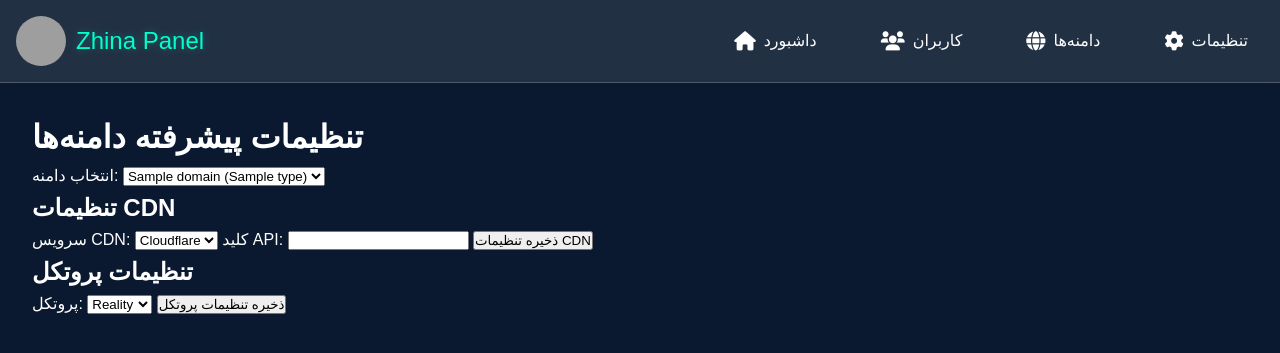
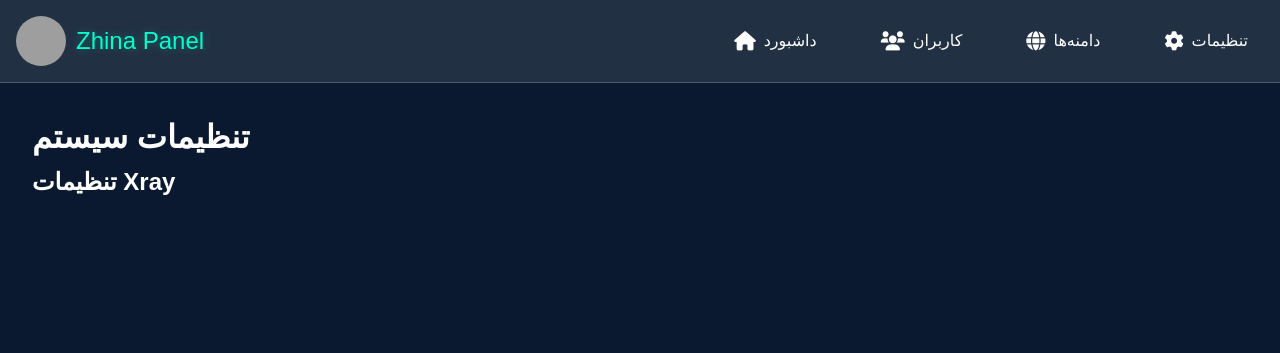
Before and after one commit to naseh42/zhina, a FastAPI app: template frontend/templates/settings.html in a window 1280 px wide. Shown: the top 353 px of the page. Run offline with FastAPI, Linux system fonts and the light colour scheme; the template is opened without the code that fills it: most values are stand-ins (such as "Sample title", 1, 10 or a date in 2020); parts of the project's set-up code (start-up, migrations or seed data) failed here and were passed over; grey boxes are pictures that could not be loaded.

Commit message:
Update settings.html

```diff
--- a/frontend/templates/settings.html
+++ b/frontend/templates/settings.html
@@ -1,59 +1,18 @@
 {% extends "base.html" %}
 
 {% block content %}
-    <div class="settings-container">
-        <!-- هدر -->
-        <header class="settings-header">
-            <h1>تنظیمات پیشرفته دامنه‌ها</h1>
-        </header>
+<div class="settings-container">
+    <header class="settings-header">
+        <h1>تنظیمات سیستم</h1>
+    </header>
 
-        <!-- انتخاب دامنه -->
-        <div class="domain-selector">
-            <label for="domain">انتخاب دامنه:</label>
-            <select id="domain" name="domain" onchange="loadDomainSettings(this.value)">
-                {% for domain in domains %}
-                    <option value="{{ domain.id }}">{{ domain.name }} ({{ domain.type }})</option>
-                {% endfor %}
-            </select>
-        </div>
-
-        <!-- تنظیمات دامنه -->
-        <div id="domainSettings" class="domain-settings">
-            <!-- تنظیمات CDN -->
-            <div class="cdn-settings">
-                <h2>تنظیمات CDN</h2>
-                <form id="cdnSettingsForm">
-                    <label for="cdnProvider">سرویس CDN:</label>
-                    <select id="cdnProvider" name="cdnProvider">
-                        <option value="cloudflare">Cloudflare</option>
-                        <option value="fastly">Fastly</option>
-                        <option value="gcore">Gcore</option>
-                    </select>
-
-                    <label for="apiKey">کلید API:</label>
-                    <input type="text" id="apiKey" name="apiKey">
-
-                    <button type="submit">ذخیره تنظیمات CDN</button>
-                </form>
-            </div>
-
-            <!-- تنظیمات پروتکل -->
-            <div class="protocol-settings">
-                <h2>تنظیمات پروتکل</h2>
-                <form id="protocolSettingsForm">
-                    <label for="protocol">پروتکل:</label>
-                    <select id="protocol" name="protocol">
-                        <option value="reality">Reality</option>
-                        <option value="vless">VLESS</option>
-                        <option value="vmess">VMess</option>
-                        <option value="trojan">Trojan</option>
-                    </select>
-
-                    <button type="submit">ذخیره تنظیمات پروتکل</button>
-                </form>
-            </div>
+    <div class="settings-grid">
+        <div class="setting-card" id="xraySettings">
+            <h2>تنظیمات Xray</h2>
+            <!-- محتوای دینامیک -->
         </div>
     </div>
+</div>
 
-    <script src="/static/js/settings.js"></script>
+<script src="/static/js/settings.js"></script>
 {% endblock %}
```
